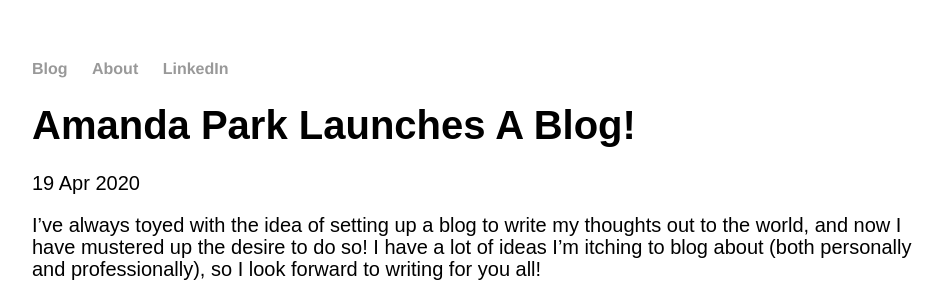
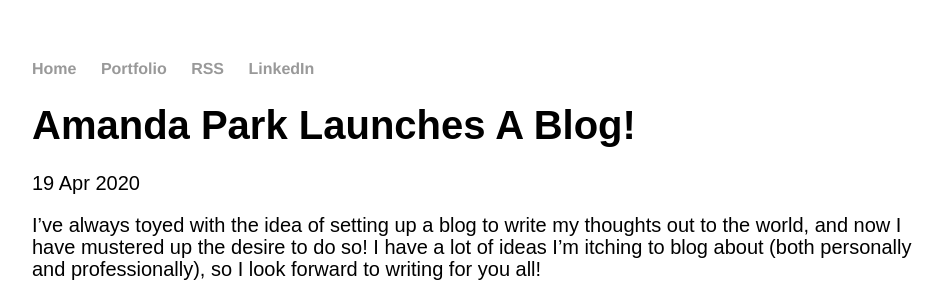
Before and after one commit to amanda-park/amanda-park.github.io, a Jekyll site: the page built from _posts/2020-04-19-setting-up-blog.md, in a window 1280 px wide. Shown: the top 282 px of the page, without its empty margins (160-1103 px from the left). Built offline with Jekyll 4.4.1, drawn with Linux system fonts in a browser that asks for light colours.

Commit message:
Update default.html

```diff
--- a/_layouts/default.html
+++ b/_layouts/default.html
@@ -10,10 +10,10 @@
 
 	<nav>
 		<ul>
-			<li><a href="/blog">Blog</a></li>
-			<li><a href="https://amanda-park.github.io/#about">About</a></li>
+			<li><a href="/blog">Home</a></li>
+			<li><a href="https://amanda-park.github.io/">Portfolio</a></li>
+			<li><a href="https://amanda-park.github.io/blog/atom.xml">RSS</a></li>
 			<li><a href="https://www.linkedin.com/in/parkamanda/">LinkedIn</a></li>
-
 		</ul>
 	</nav>
 		<div class="container">
```
